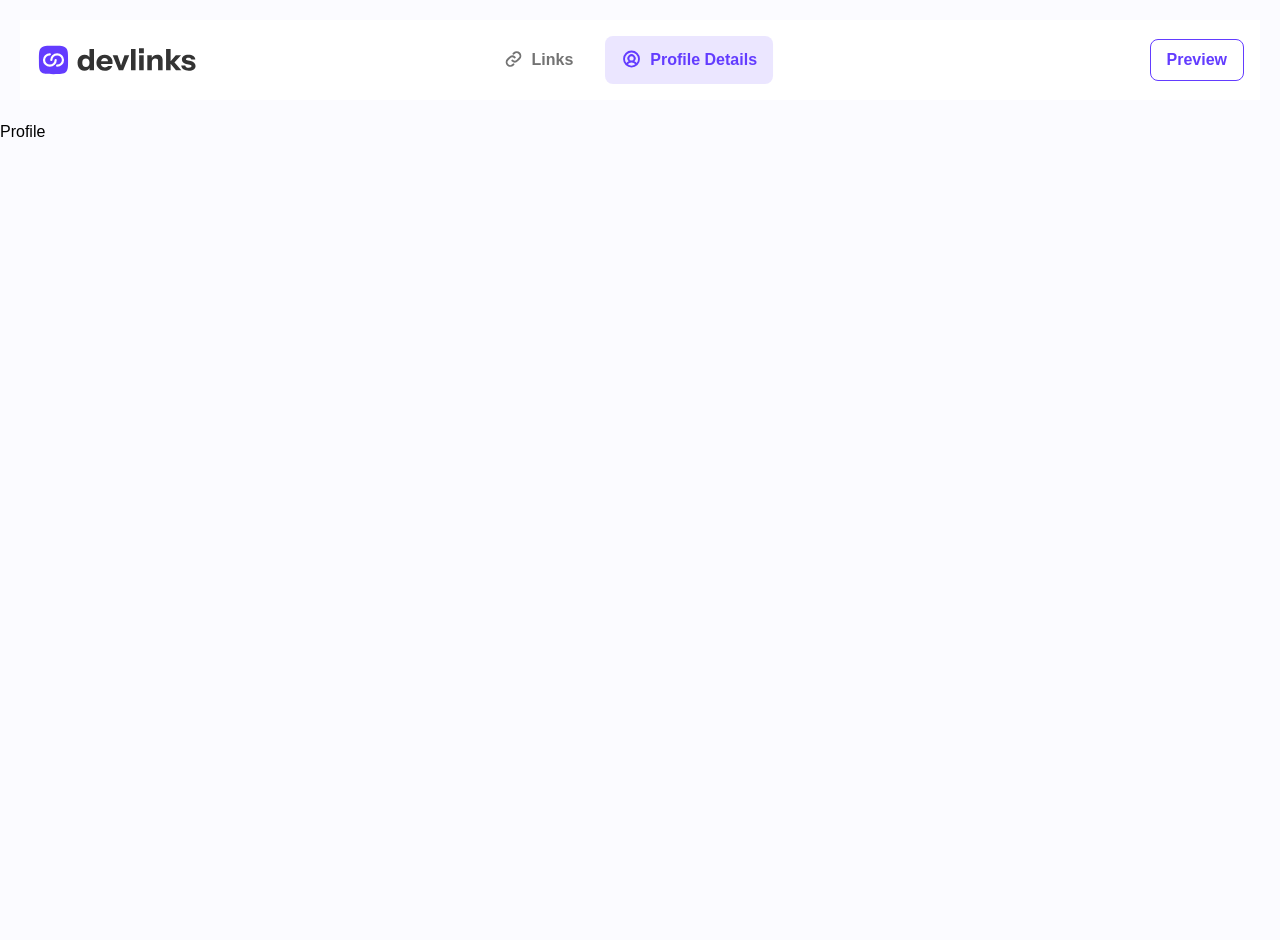
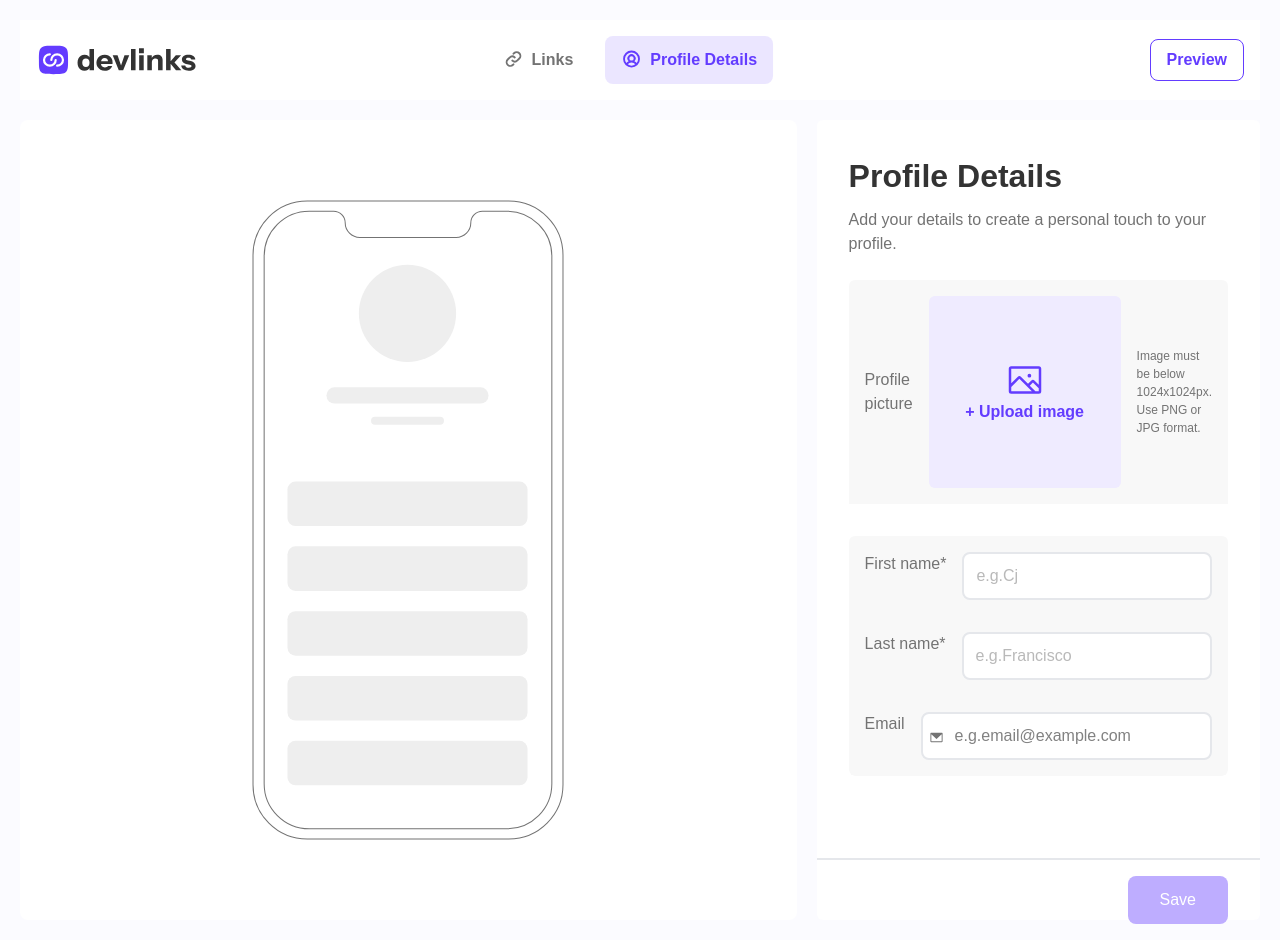
Before and after one commit to CodeChd/link-share-app, a React (Vite) app in the folder frontend/: page /profile in a window 1280 px wide. Before the commit the page ends 800 px from the top, so only its background shows below. Built offline with nearby package versions, Linux system fonts and the light colour scheme.

Commit message:
Implement Profile page base setup

```diff
--- a/frontend/src/pages/Home.tsx
+++ b/frontend/src/pages/Home.tsx
@@ -1,6 +1,6 @@
 const Home = () => {
   return (
-    <div className="grid grid-cols-[minmax(300px,_700px)_1fr] gap-5 px-5 ">
+    <div className="grid grid-cols-[minmax(300px,_800px)_1fr] gap-5 px-5 ">
       <div
         id="left"
         className="bg-white p-[5rem] flex justify-center rounded-lg"
@@ -9,7 +9,7 @@ const Home = () => {
         <img src="/images/illustration-phone-mockup.svg" alt="" />
       </div>
 
-      <div id="right" className="relative bg-white p-[2rem]">
+      <div id="right" className="relative bg-white p-[2rem] rounded-md">
         <div>
           <h1 className="text-h-m-b font-bold text-richBlack">
             Customize your links
--- /dev/null
+++ b/frontend/src/pages/Preview.tsx
@@ -0,0 +1,8 @@
+
+const Preview = () => {
+  return (
+    <div>Preview</div>
+  )
+}
+
+export default Preview
--- a/frontend/src/pages/Profile.tsx
+++ b/frontend/src/pages/Profile.tsx
@@ -1,8 +1,114 @@
-
 const Profile = () => {
   return (
-    <div>Profile</div>
-  )
-}
+    <div className="grid grid-cols-[minmax(300px,_800px)_1fr] gap-5 px-5 ">
+      <div
+        id="left"
+        className="bg-white p-[5rem] flex justify-center rounded-lg"
+        style={{ height: "calc(800px)" }}
+      >
+        <img src="/images/illustration-phone-mockup.svg" alt="" />
+      </div>
 
-export default Profile
+      <div id="right" className="relative bg-white p-[2rem] rounded-md">
+        <div>
+          <h1 className="text-h-m-b font-bold text-richBlack">
+            Profile Details
+          </h1>
+          <p className="text-b-m text-mediumGrey mt-2">
+            Add your details to create a personal touch to your profile.
+          </p>
+        </div>
+
+        <div
+          id="user-image"
+          className="overflow-hidden w-full flex flex-col gap-8 justify-center items-center my-6 rounded-md "
+        >
+          <div
+            id="upload-image"
+            className="grid grid-cols-[2fr_1fr_1fr] place-items-center gap-4 bg-lightGrey/20 p-4 rounded-mdx "
+          >
+            <div className="w-full">
+              <h3 className="text-mediumGrey text-b-m">Profile picture</h3>
+            </div>
+
+            <label
+              htmlFor="upload"
+              className="bg-babyPowder cursor-pointer w-48 h-48 flex justify-center items-center rounded-md "
+            >
+              <input
+                type="file"
+                id="upload"
+                accept=".png,.jpg,.jpeg"
+                className="hidden"
+              />
+              <div className="flex flex-col justify-center items-center text-royalBlue font-bold  ">
+                <img src="/images/icon-upload-image.svg" alt="" />
+                <p>+ Upload image</p>
+              </div>
+            </label>
+
+            <p className="text-mediumGrey max-w-[30vw] mx-auto text-b-s">
+              Image must be below 1024x1024px. Use PNG or JPG format.
+            </p>
+          </div>
+
+          <div
+            id="user-input"
+            className="gap-8 bg-lightGrey/20 p-4 rounded-md w-full flex flex-col justify-between"
+          >
+            <div id="first-name" className="flex justify-between">
+              <label
+                htmlFor="fname"
+                className="whitespace-nowrap pr-4 text-b-m text-mediumGrey"
+              >
+                First name*
+              </label>
+              <input
+                type="text"
+                placeholder="e.g.Cj"
+                className="w-[85%] p-3 h-12 bg-[left_0.4rem_bottom_0.8rem] outline-none bg-[length:15px] border-solid border-2  rounded-lg focus:border focus:border-solid  focus:border-royalBlue placeholder:text-mediumGrey/50"
+              />
+            </div>
+            <div id="last-name" className="flex justify-between ">
+              <label
+                htmlFor="fname"
+                className="whitespace-nowrap pr-4 text-b-m text-mediumGrey"
+              >
+                Last name*
+              </label>
+              <input
+                type="text"
+                placeholder="e.g.Francisco"
+                className="w-[85%] p-3 h-12 bg-[left_0.4rem_bottom_0.8rem] outline-none bg-[length:15px] border-solid border-2  rounded-lg focus:border focus:border-solid  focus:border-royalBlue placeholder:text-mediumGrey/50"
+              />
+            </div>
+            <div id="Email" className="flex justify-between ">
+              <label
+                htmlFor="fname"
+                className="whitespace-nowrap pr-4 text-b-m text-mediumGrey"
+              >
+                Email
+              </label>
+              <input
+                id="email"
+                type="email"
+                placeholder="e.g.email@example.com"
+                className="w-[85%] bg-email bg-no-repeat h-12 p-2 ps-8 bg-[left_0.4rem_bottom_0.8rem] outline-none bg-[length:15px] border-solid border-2  rounded-lg focus:border focus:border-solid  focus:border-royalBlue placeholder:text-mediumGrey/90 "
+              />
+            </div>
+          </div>
+
+
+        </div>
+
+        <div className="absolute left-0 border-t-2 border-solid w-full flex justify-end p-4 px-8 mt-[3.6rem]">
+          <button className="p-3 px-8 rounded-lg bg-lavender text-white">
+            Save
+          </button>
+        </div>
+      </div>
+    </div>
+  );
+};
+
+export default Profile;
```
